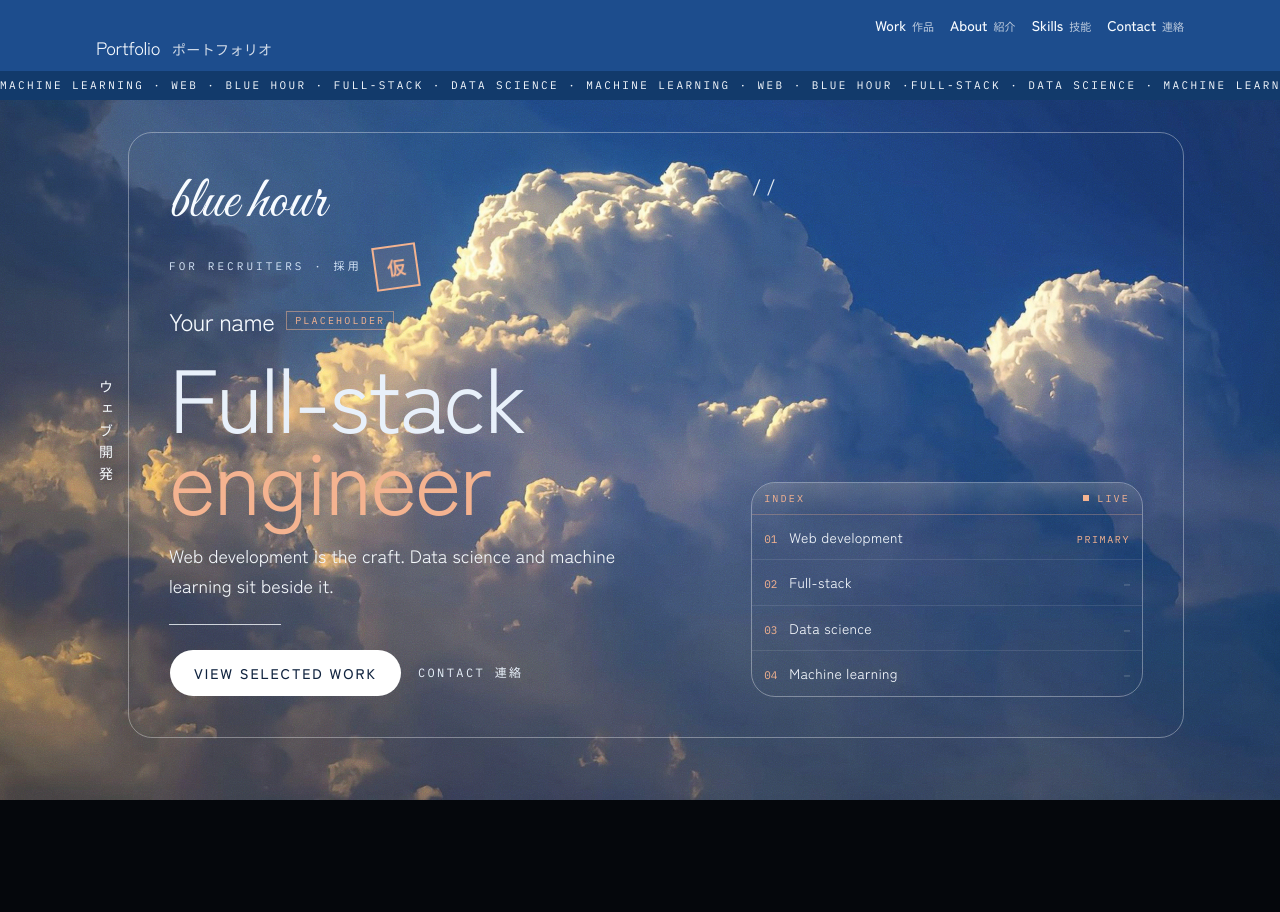
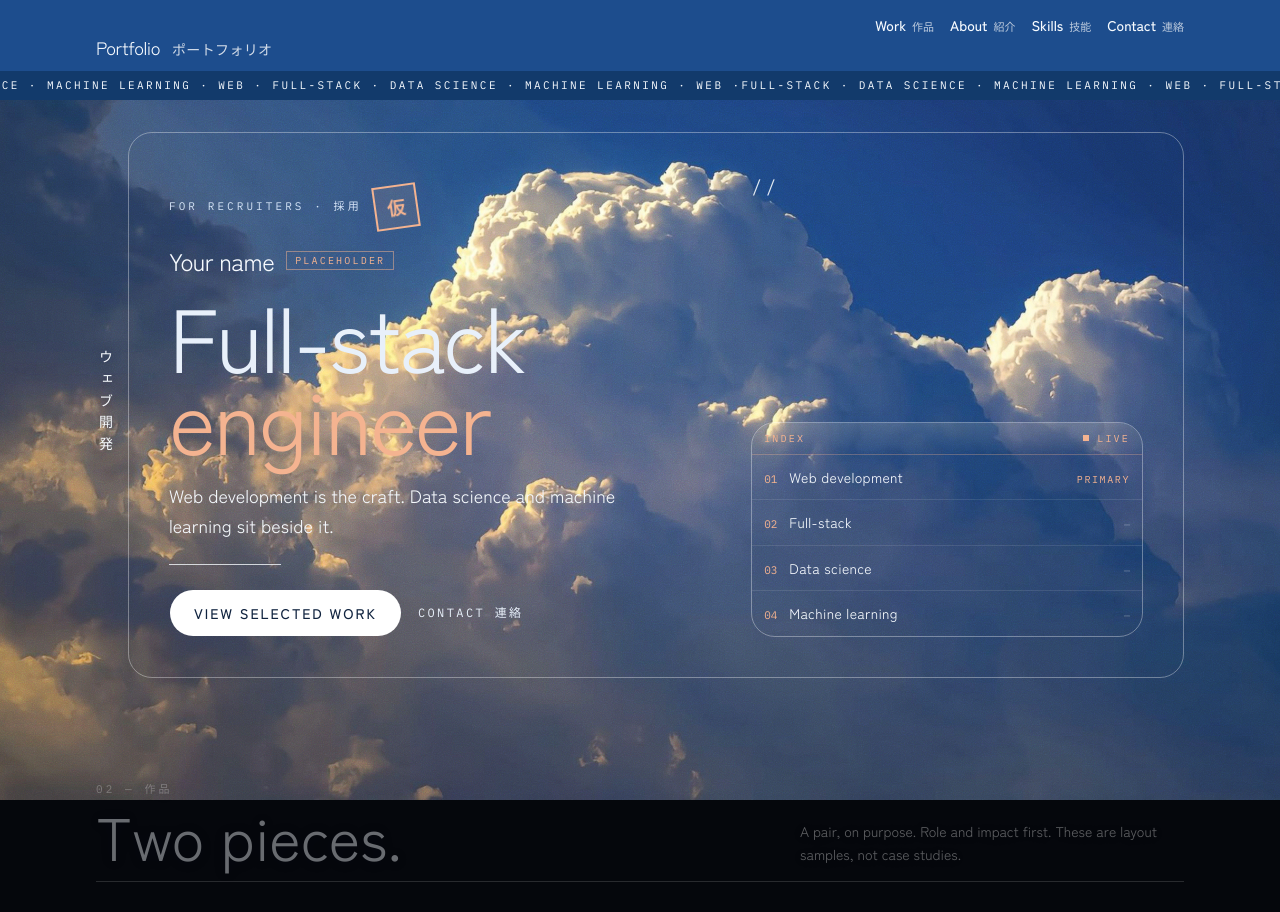
Before and after one commit to jpmaraujo1/portfolio, a Next.js app: page / in a window 1280 px wide. Shown: the top 912 px of the page. Built offline with nearby package versions, Linux system fonts and the light colour scheme; a web font is replaced by a local one.

Commit message:
Remove the blue hour line from the title card and ticker.
Co-authored-by: joaopedro.martinsaraujo <joaopedro.martinsaraujo@gmail.com>

```diff
--- a/src/components/hero.tsx
+++ b/src/components/hero.tsx
@@ -21,12 +21,9 @@ export function Hero() {
 
         <div className="relative grid gap-8 p-5 sm:p-8 lg:grid-cols-12 lg:gap-6 lg:p-10">
           <div className="lg:col-span-7">
-            <div className="flex items-start justify-between gap-4">
-              <p className="font-script text-5xl leading-none text-[#f7fbff] sm:text-6xl">blue hour</p>
-              <p className="mr-7 pt-2 font-mono text-lg tracking-[0.2em] text-[#f4f8fc]/90 lg:hidden" aria-hidden>
-                {"//"}
-              </p>
-            </div>
+            <p className="mr-7 text-right font-mono text-lg tracking-[0.2em] text-[#f4f8fc]/90 lg:hidden" aria-hidden>
+              {"//"}
+            </p>
             <div className="mt-3 flex flex-wrap items-center gap-3">
               <p className="font-mono text-[11px] tracking-[0.28em] text-[#d5e4f7] uppercase">
                 For recruiters · 採用
--- a/src/components/site-header.tsx
+++ b/src/components/site-header.tsx
@@ -7,7 +7,7 @@ const links = [
   { href: "#contact", en: "Contact", jp: "連絡" },
 ] as const;
 
-const tape = [...portfolio.disciplines, "Web", "Blue hour"].join("   ·   ");
+const tape = [...portfolio.disciplines, "Web"].join("   ·   ");
 
 export function SiteHeader() {
   const loop = `${tape}   ·   ${tape}   ·   `;
```
